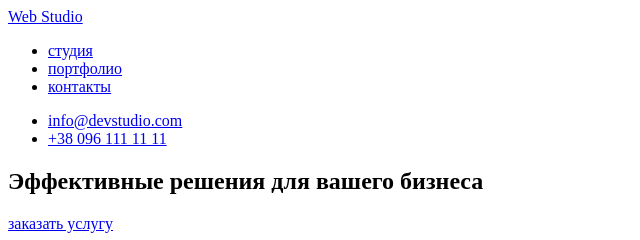
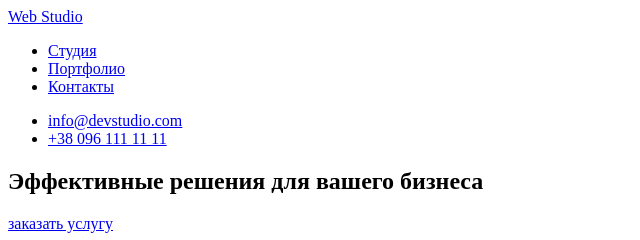
Before and after one commit to MoSkiTT/goit-markup-hw-02, a plain HTML site: page index.html in a window 1280 px wide. Shown: the top 240 px of the page, 0-640 px from the left. Drawn offline with Linux system fonts and the light colour scheme.

Commit message:
Update index.html

```diff
--- a/index.html
+++ b/index.html
@@ -12,13 +12,13 @@
             <a href="./index.html"><span lang="en">Web Studio</span></a>
         <ul>
             <li>
-                <a href="Cтудия">студия</a>
+                <a href="./index.html">Cтудия</a>
                 </li>
             <li>
-                <a href="Портфолио">портфолио</a>
+                <a href="Портфолио">Портфолио</a>
             </li>
             <li>
-                <a href="Контакты">контакты</a>
+                <a href="Контакты">Контакты</a>
             </li>
         </ul>
         <ul>
```
